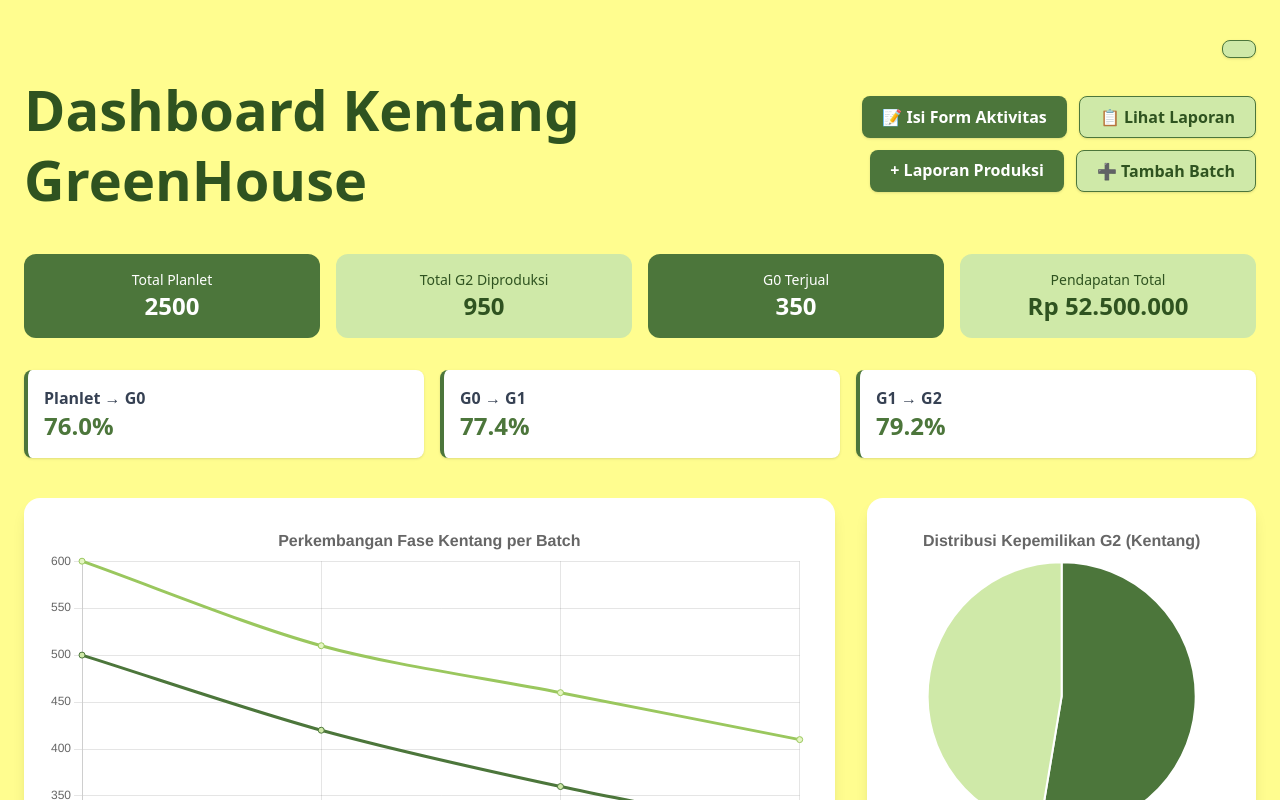
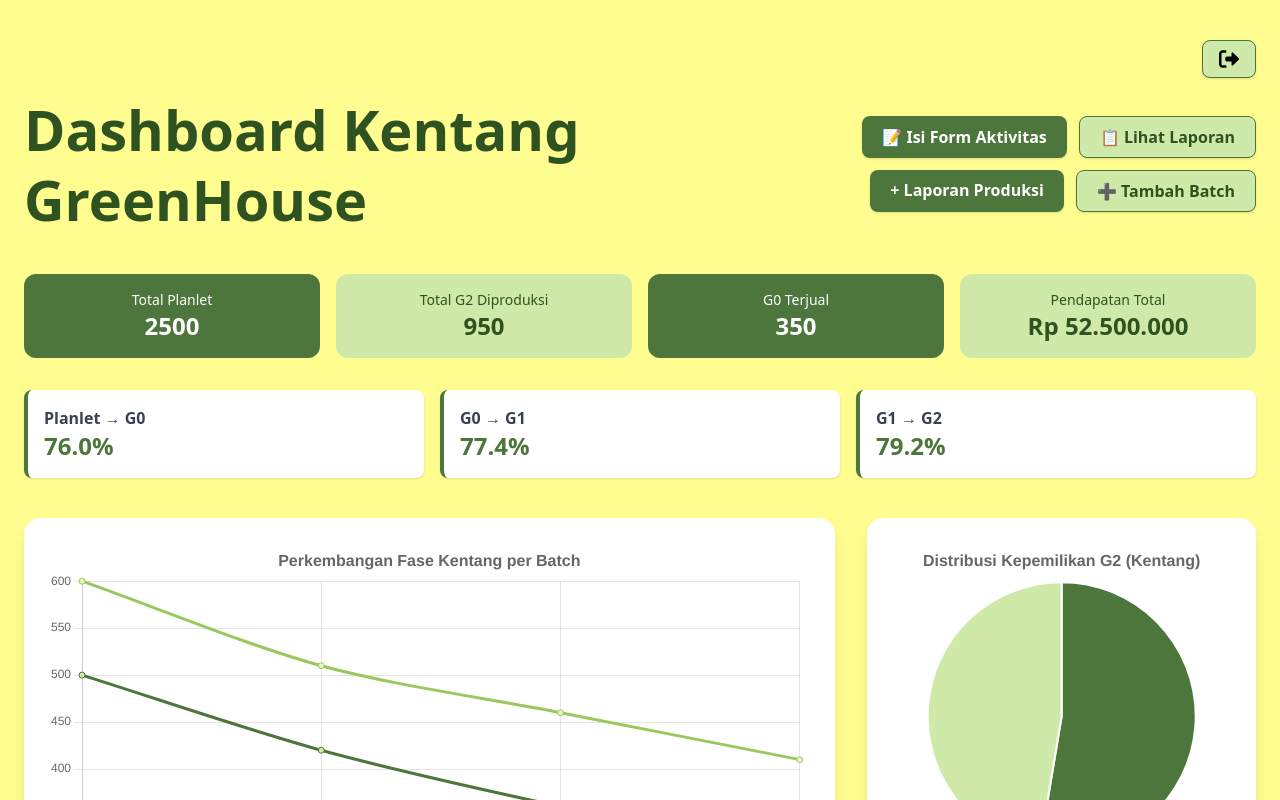
Before and after one commit to maureen2812/greenhouse_project, a Vue app: page /dashboard in a window 1280 px wide. Shown: the top 800 px of the page. Built offline with nearby package versions, Linux system fonts and the light colour scheme; no server answers; sample sign-in values are in the browser's storage.

Commit message:
Update dashboard.vue

```diff
--- a/src/views/dashboard.vue
+++ b/src/views/dashboard.vue
@@ -1,6 +1,7 @@
 <script setup>
 import { ref, onMounted } from 'vue'
 import { useRouter } from 'vue-router'
+import ModalView from '../components/ModalView.vue'
 import {
   Chart,
   LineController,
@@ -14,7 +15,7 @@ import {
   Tooltip,
   Legend,
   BarController,
-  BarElement
+  BarElement,
 } from 'chart.js'
 
 Chart.register(
@@ -29,8 +30,30 @@ Chart.register(
   Tooltip,
   Legend,
   BarController,
-  BarElement
+  BarElement,
 )
+
+import { useAuthStore } from '../stores/auth'
+
+const authStore = useAuthStore()
+const isOpen = ref(false)
+
+const openModal = () => {
+  isOpen.value = true
+}
+
+const closeModal = () => {
+  isOpen.value = false
+}
+
+const logout = async () => {
+  const is_validate = await authStore.logout()
+  if (is_validate) {
+    router.push('/')
+    return
+  }
+  alert('Logout failed. Please try again.')
+}
 
 const router = useRouter()
 
@@ -53,14 +76,14 @@ const summary = ref({
   g2Diproduksi: 950,
   g2Mitra: 500,
   g2Petani: 450,
-  pendapatan: 52500000
+  pendapatan: 52500000,
 })
 
 // Persentase progres
 const progres = ref({
   planletToG0: ((summary.value.planletDitanam / summary.value.totalPlanlet) * 100).toFixed(1),
   G0ToG1: ((summary.value.g1Hidup / summary.value.g0Dirawat) * 100).toFixed(1),
-  G1ToG2: ((summary.value.g2Diproduksi / summary.value.g1Hidup) * 100).toFixed(1)
+  G1ToG2: ((summary.value.g2Diproduksi / summary.value.g1Hidup) * 100).toFixed(1),
 })
 
 // Dummy batch data
@@ -75,7 +98,7 @@ const batchList = ref([
     sukses: 74,
     terjual: 120,
     pendapatan: 6500000,
-    pengeluaran: 4200000
+    pengeluaran: 4200000,
   },
   {
     id: 2,
@@ -87,8 +110,8 @@ const batchList = ref([
     sukses: 68,
     terjual: 150,
     pendapatan: 7800000,
-    pengeluaran: 5000000
-  }
+    pengeluaran: 5000000,
+  },
 ])
 
 onMounted(() => {
@@ -104,7 +127,7 @@ onMounted(() => {
           borderColor: '#4C763B',
           backgroundColor: '#CFE9A8',
           tension: 0.3,
-          fill: true
+          fill: true,
         },
         {
           label: 'Batch B',
@@ -112,9 +135,9 @@ onMounted(() => {
           borderColor: '#9AC75E',
           backgroundColor: '#E5F6C3',
           tension: 0.3,
-          fill: true
-        }
-      ]
+          fill: true,
+        },
+      ],
     },
     options: {
       responsive: true,
@@ -123,10 +146,10 @@ onMounted(() => {
         title: {
           display: true,
           text: 'Perkembangan Fase Kentang per Batch',
-          font: { size: 16 }
-        }
-      }
-    }
+          font: { size: 16 },
+        },
+      },
+    },
   })
 
   // Chart pie kepemilikan
@@ -137,9 +160,9 @@ onMounted(() => {
       datasets: [
         {
           data: [summary.value.g2Mitra, summary.value.g2Petani],
-          backgroundColor: ['#4C763B', '#CFE9A8']
-        }
-      ]
+          backgroundColor: ['#4C763B', '#CFE9A8'],
+        },
+      ],
     },
     options: {
       responsive: true,
@@ -148,10 +171,10 @@ onMounted(() => {
         title: {
           display: true,
           text: 'Distribusi Kepemilikan G2 (Kentang)',
-          font: { size: 16 }
-        }
-      }
-    }
+          font: { size: 16 },
+        },
+      },
+    },
   })
 
   // Chart bar pendapatan vs pengeluaran
@@ -163,36 +186,36 @@ onMounted(() => {
         {
           label: 'Pendapatan (Rp)',
           data: batchList.value.map((b) => b.pendapatan),
-          backgroundColor: '#4C763B'
+          backgroundColor: '#4C763B',
         },
         {
           label: 'Pengeluaran (Rp)',
           data: batchList.value.map((b) => b.pengeluaran),
-          backgroundColor: '#E57373'
-        }
-      ]
+          backgroundColor: '#E57373',
+        },
+      ],
     },
     options: {
       responsive: true,
       scales: {
-        y: { beginAtZero: true }
+        y: { beginAtZero: true },
       },
       plugins: {
         legend: { position: 'bottom' },
         title: {
           display: true,
           text: 'Perbandingan Pemasukan & Pengeluaran per Batch Kentang',
-          font: { size: 16 }
+          font: { size: 16 },
         },
         tooltip: {
           callbacks: {
             label: function (context) {
               return `${context.dataset.label}: Rp ${context.parsed.y.toLocaleString('id-ID')}`
-            }
-          }
-        }
-      }
-    }
+            },
+          },
+        },
+      },
+    },
   })
 })
 </script>
@@ -201,17 +224,24 @@ onMounted(() => {
   <div class="min-h-screen bg-[#FFFD8F] px-6 py-10 text-[#2F5320]">
     <!-- Header -->
     <div class="w-full flex justify-end mb-4 relative z-50">
-  <router-link
-    to="/"
+      <button
+        @click="logout"
         class="flex items-center gap-2 text-[#2F5320] bg-[#CFE9A8] hover:bg-[#b9d48f] px-4 py-2 rounded-lg shadow font-semibold border border-[#4C763B] transition"
       >
-    <i class="fa-solid fa-right-from-bracket"></i>
-  </router-link>
+        <svg class="w-5" xmlns="http://www.w3.org/2000/svg" viewBox="0 0 512 512">
+          <path
+            d="M505 273c9.4-9.4 9.4-24.6 0-33.9L361 95c-6.9-6.9-17.2-8.9-26.2-5.2S320 102.3 320 112l0 80-112 0c-26.5 0-48 21.5-48 48l0 32c0 26.5 21.5 48 48 48l112 0 0 80c0 9.7 5.8 18.5 14.8 22.2s19.3 1.7 26.2-5.2L505 273zM160 96c17.7 0 32-14.3 32-32s-14.3-32-32-32L96 32C43 32 0 75 0 128L0 384c0 53 43 96 96 96l64 0c17.7 0 32-14.3 32-32s-14.3-32-32-32l-64 0c-17.7 0-32-14.3-32-32l0-256c0-17.7 14.3-32 32-32l64 0z"
+          />
+        </svg>
+      </button>
     </div>
     <div class="flex flex-col md:flex-row justify-between items-center mb-10">
       <!-- Judul -->
-      <h1 class="text-[42px] sm:text-[56px] font-extrabold text-[#2F5320] leading-tight text-center md:text-left">
-        Dashboard Kentang<br class="sm:hidden" /> GreenHouse
+      <h1
+        class="text-[42px] sm:text-[56px] font-extrabold text-[#2F5320] leading-tight text-center md:text-left"
+      >
+        Dashboard Kentang<br class="sm:hidden" />
+        GreenHouse
       </h1>
 
       <!-- Tombol Aksi -->
@@ -239,7 +269,6 @@ onMounted(() => {
           + Laporan Produksi
         </router-link>
 
-
         <!-- Tombol Tambah Batch -->
         <router-link
           to="/add-batch"
@@ -252,10 +281,10 @@ onMounted(() => {
 
     <!-- Statistik -->
     <div class="grid grid-cols-2 md:grid-cols-4 gap-4 mb-8">
-      <div class="bg-[#4C763B] text-white rounded-xl p-4 text-center">
+      <button @click="openModal" class="bg-[#4C763B] text-white rounded-xl p-4 text-center">
         <p class="text-sm">Total Planlet</p>
         <h2 class="text-2xl font-bold">{{ summary.totalPlanlet }}</h2>
-      </div>
+      </button>
       <div class="bg-[#CFE9A8] text-[#2F5320] rounded-xl p-4 text-center">
         <p class="text-sm">Total G2 Diproduksi</p>
         <h2 class="text-2xl font-bold">{{ summary.g2Diproduksi }}</h2>
@@ -266,9 +295,7 @@ onMounted(() => {
       </div>
       <div class="bg-[#CFE9A8] text-[#2F5320] rounded-xl p-4 text-center">
         <p class="text-sm">Pendapatan Total</p>
-        <h2 class="text-2xl font-bold">
-          Rp {{ summary.pendapatan.toLocaleString('id-ID') }}
-        </h2>
+        <h2 class="text-2xl font-bold">Rp {{ summary.pendapatan.toLocaleString('id-ID') }}</h2>
       </div>
     </div>
 
@@ -331,4 +358,5 @@ onMounted(() => {
       </div>
     </div>
   </div>
+  <ModalView :isOpen="isOpen" @close="closeModal" />
 </template>
```
Lines whose indentation alone changed are shown as unchanged.
